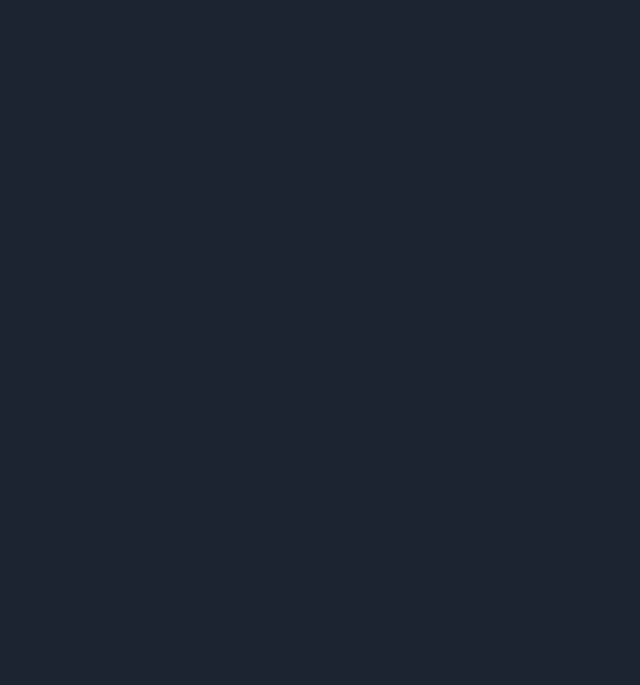
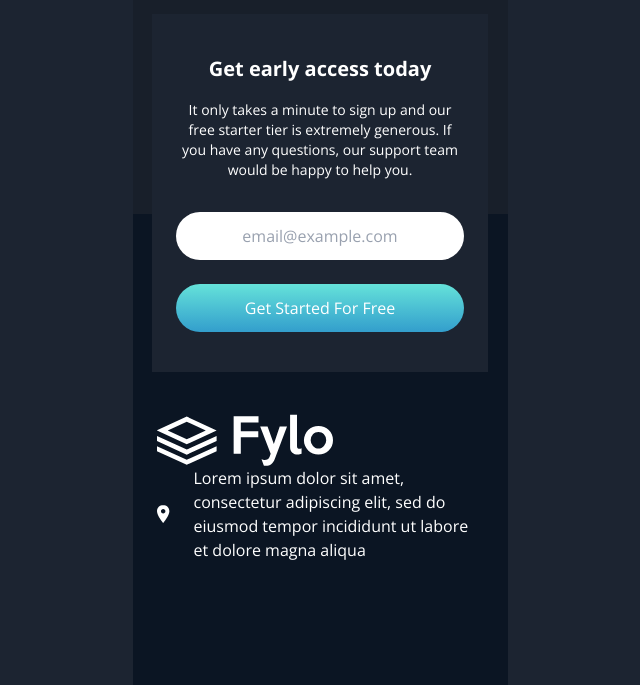
Before and after one commit to ppambriz/Landin-page-live, a React (Vite) app: page / in a window 1280 px wide. Shown: the part 3195-3880 px from the top of the page, without its empty margins (320-960 px from the left). Before the commit the page ends 3129 px from the top, so only its background shows below. Built offline with nearby package versions, Linux system fonts and the light colour scheme; a web font is replaced by a local one.

Commit message:
2da parte, 30:00

```diff
--- a/src/App.tsx
+++ b/src/App.tsx
@@ -4,6 +4,8 @@ import {
   Features,
   MoreInformation,
   Testimonials,
+  Form,
+  Footer,
 } from "./Components";
 
 function App() {
@@ -25,11 +27,16 @@ function App() {
         />
       </section>
 
-      <section className="bg-navy-900 p-5">
+      <section className="bg-navy-900 p-5 pb-[300px]">
         <Hero />
         <Features />
         <MoreInformation />
         <Testimonials />
+      </section>
+
+      <section className="bg-navy-950 relative">
+        <Form />
+        <Footer />
       </section>
     </main>
   );
--- /dev/null
+++ b/src/Components/Footer.tsx
@@ -0,0 +1,13 @@
+
+
+export const Footer = () => {
+  return (
+    <footer className="pt-[200px] pb-[300px] px-6">
+        <img src="/images/logo.svg" alt="logo" />
+        <div  className="flex items-center gap-6">
+          <img src="/images/icon-location.svg" alt="location" />
+          <p>Lorem ipsum dolor sit amet, consectetur adipiscing elit, sed do eiusmod tempor incididunt ut labore et dolore magna aliqua</p>
+        </div>
+    </footer>
+  )
+}
--- /dev/null
+++ b/src/Components/Form.tsx
@@ -0,0 +1,20 @@
+import { Button } from "./Button"
+
+export const Form = () => {
+  return (
+    <div className="text-center py-10 px-6 bg-navy-850 rouded-[9px] w-[336px] mx-auto absolute top-[-200px] left-0 right-0">
+
+        <h2 className="font-bold mb-4 text-[1.25rem]">Get early access today</h2>
+
+        <p className="text-sm mb-8">It only takes a minute to sign up and our free starter tier is extremely generous. If you have any questions, our support team would be happy to help you.</p>
+
+        <form className="flex flex-col  gap-6" action="">
+            <input
+            className="bg-white rounded-3xl placeholder:text-gray-400 text-center h-12"
+            placeholder="email@example.com"
+            type="email" />
+            <Button text="Get Started For Free" />
+        </form>
+    </div>
+  )
+}
--- a/src/Components/index.tsx
+++ b/src/Components/index.tsx
@@ -5,3 +5,5 @@ export { Button } from "./Button";
 export { Features } from "./Features";
 export { MoreInformation } from "./MoreInformation";
 export { Testimonials } from "./Testimonials";
+export { Form } from "./Form";
+export { Footer } from "./Footer";
```
